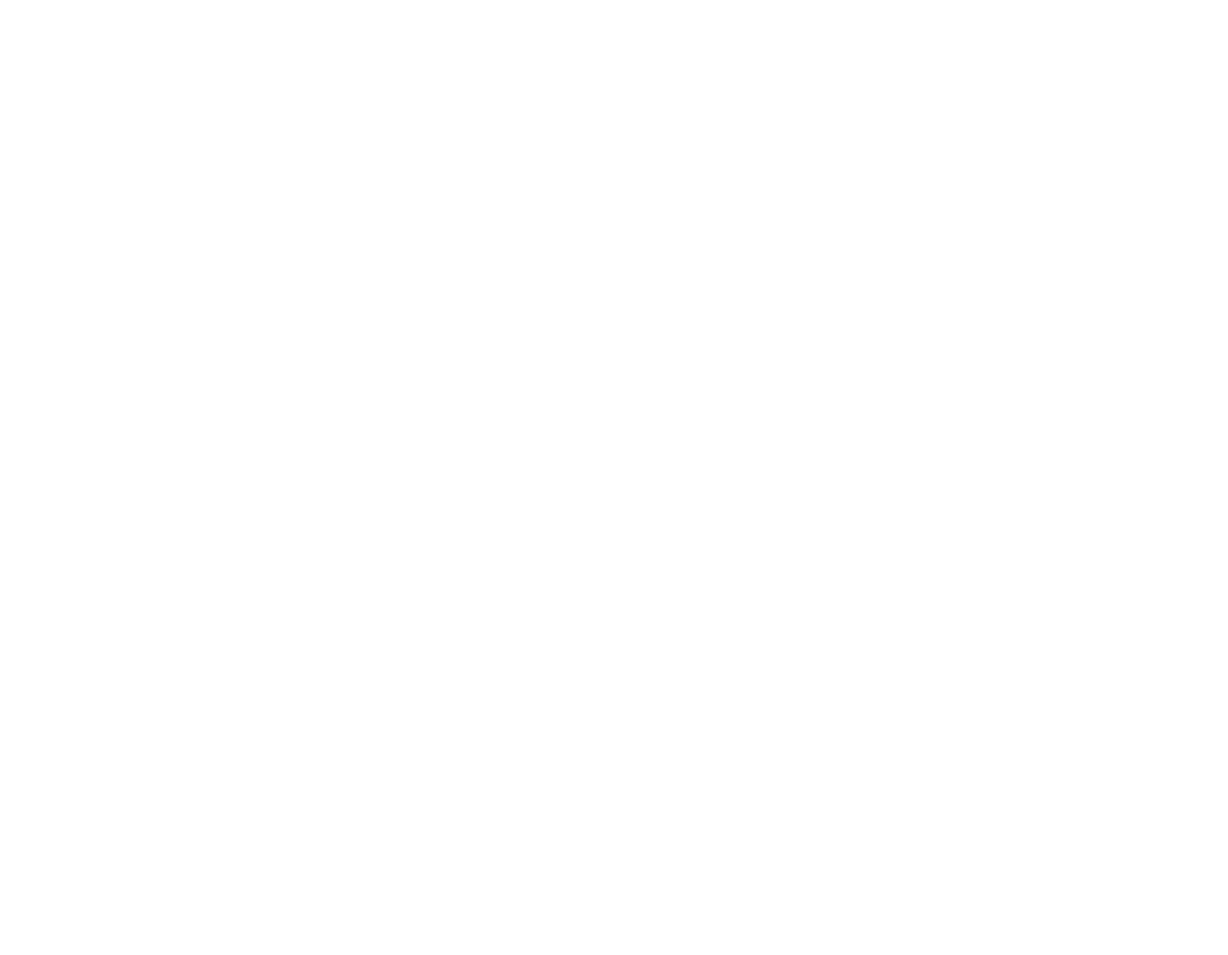
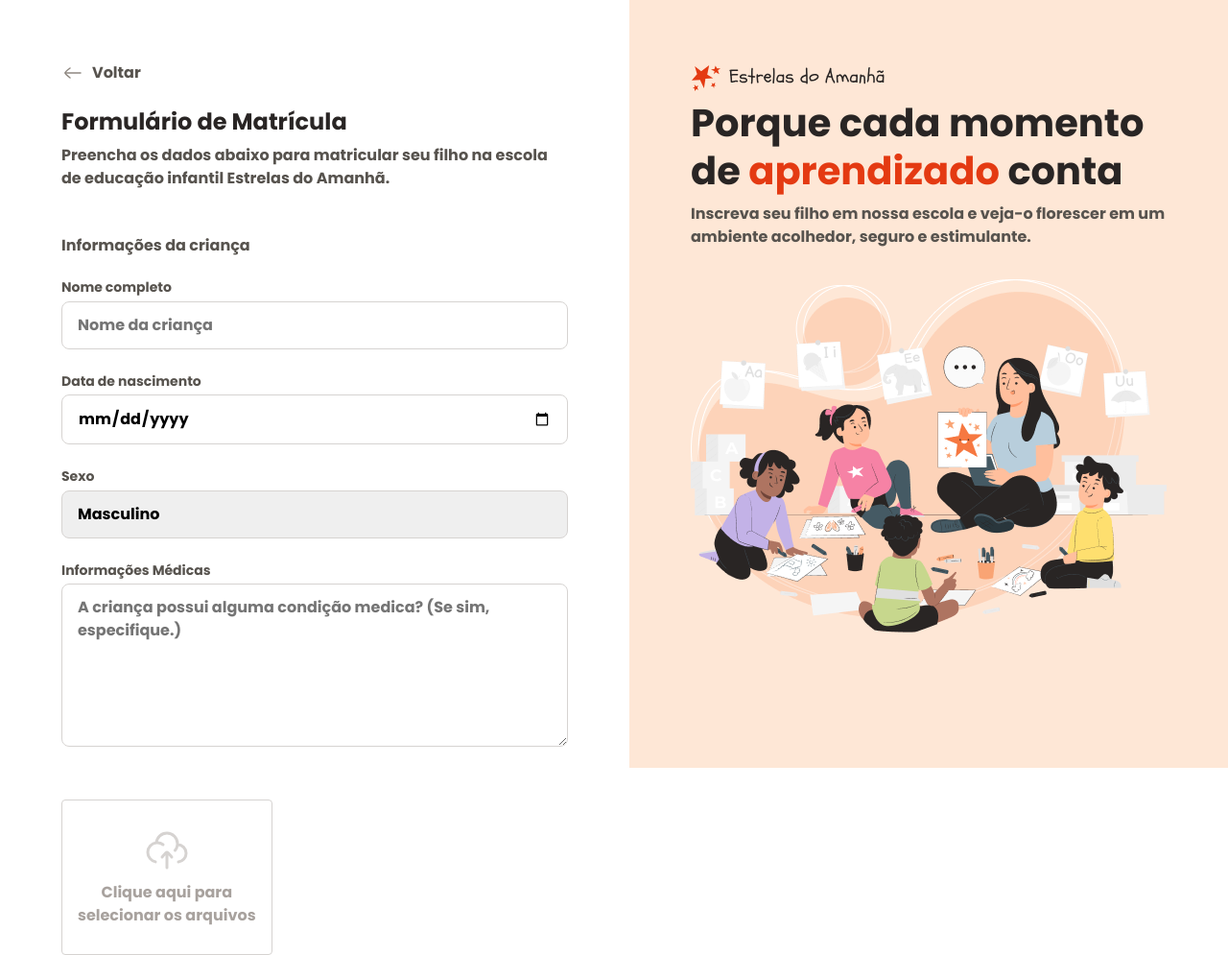
Before and after one commit to vitingg/formulario-de-matriculas, a plain HTML site: page index.html in a window 1280 px wide. Shown: the whole page at 96% size. Before the commit the page ends 800 px from the top, so only its background shows below. Drawn offline with Linux system fonts and the light colour scheme.

Commit message:
adding hover

```diff
--- a/index.html
+++ b/index.html
@@ -1,5 +1,6 @@
 <!DOCTYPE html>
 <html lang="pt-br">
+
 <head>
 
   <link rel="preconnect" href="https://fonts.googleapis.com">
@@ -15,7 +16,82 @@
   <link rel="stylesheet" href="./styles/style.css">
 
 </head>
+
 <body>
 
+  <div id="app">
+    <main>
+      <div class="main-container">
+        <div class="back">
+          <img src="assets/icons/arrow-left-02.svg" alt="arrow">
+          <span>Voltar</span>
+        </div>
+        <h1>Formulário de Matrícula</h1>
+        <p>Preencha os dados abaixo para matricular seu filho na escola de educação infantil Estrelas do Amanhã.</p>
+
+        <form enctype="multipart/form-data" method="post">
+          <fieldset class="child-info">
+            <legend>Informações da criança</legend>
+
+            <div class="input-wrapper">
+              <label for="fullname">Nome completo</label>
+              <input id="fullname" type="text" placeholder="Nome da criança">
+            </div>
+
+            <div class="input-wrapper">
+              <label for="birth">Data de nascimento</label>
+              <input type="date" id="birth" lang="pt-br">
+            </div>
+
+            <div class="select-wrapper">
+              <label for="gender">Sexo</label>
+              <select name="gender" id="gender">
+                <option value="Masculino">Masculino</option>
+                <option value="Feminino">Feminino</option>
+                <option value="Prefiro não responder">Prefiro não responder</option>
+              </select>
+            </div>
+
+            <div class="textarea-wrapper">
+              <label for="mediacal-info">Informações Médicas</label>
+              <textarea name="mediacal-info" id="mediacal-info"
+              cols="30" rows="6" placeholder="A criança possui alguma condição medica? (Se sim, especifique.)"></textarea>
+            </div>
+
+            <div class="droparea-wrapper">
+
+              <label for="birth-file">Certidão de Nascimento</label>
+
+              <div class="dropzone">
+                <input type="file" id="birth-file" name="birth-file">
+
+                <svg width="48" height="48" viewBox="0 0 48 48" fill="none" xmlns="http://www.w3.org/2000/svg">
+                  <path d="M34.9552 18.0221C34.97 18.022 34.985 18.022 35 18.022C39.9706 18.022 44 22.0588 44 27.0386C44 31.6796 40.5 35.5016 36 36M34.9552 18.0221C34.9848 17.6921 35 17.3579 35 17.0202C35 10.9339 30.0752 6 24 6C18.2465 6 13.5247 10.4253 13.0408 16.0638M34.9552 18.0221C34.7506 20.2952 33.8572 22.3692 32.4856 24.033M13.0408 16.0638C7.96796 16.5475 4 20.8278 4 26.0366C4 30.8834 7.43552 34.9264 12 35.8546M13.0408 16.0638C13.3565 16.0337 13.6765 16.0183 14 16.0183C16.2516 16.0183 18.3295 16.7639 20.001 18.022" stroke="#D6D3D1" stroke-width="3" stroke-linecap="round" stroke-linejoin="round"/>
+                  <path d="M24 26V42M24 26C22.5996 26 19.9831 29.9886 19 31M24 26C25.4004 26 28.017 29.9886 29 31" stroke="#D6D3D1" stroke-width="3" stroke-linecap="round" stroke-linejoin="round"/>
+                  </svg>
+
+                <p>Clique aqui para <br> selecionar os arquivos</p>
+              </div>
+            </div>
+
+          </fieldset>
+        </form>
+      </div>
+    </main>
+
+
+    <aside>
+      <div class="aside-container">
+        <header>
+          <img src="assets/icons/Logo-completa.svg" alt="Logo">
+          <h2>Porque cada momento de <span>aprendizado</span> conta</h2>
+          <p>Inscreva seu filho em nossa escola e veja-o florescer em um ambiente acolhedor, seguro e estimulante.</p>
+        </header>
+        <img src="assets/images/Illustration.png" alt="imagem">
+      </div>
+    </aside>
+  </div>
+
 </body>
+
 </html>
--- /dev/null
+++ b/styles/fields/droparea.css
@@ -0,0 +1,35 @@
+.dropzone {
+  border: 1px solid var(--stroke-default);
+  border-radius: .25rem;
+  display: grid;
+  justify-items: center;
+  gap: .5rem;
+
+  text-align: center;
+  padding: 1.75rem 1rem;
+  position: absolute;
+  & input {
+    position: absolute;
+    width: 100%;
+    height: 100%;
+    inset: 0;
+    opacity: 0;
+  }
+
+  & p {
+    color: #A8A29E;
+  }
+  &:hover, &:has(input="focus"){
+    border-width: 2px;
+    border-color: var(--stroke-highlight);
+    background-color: var(--surface-secondary);
+    color: var(--text-tertiary);
+    & p {
+      color: var(--text-tertiary);
+    }
+
+    & svg path {
+      stroke: var(--stroke-highlight)
+    }
+  }
+}
--- /dev/null
+++ b/styles/fields/style.css
@@ -0,0 +1,51 @@
+@import url(droparea.css);
+
+input, textarea, select {
+  appearance: none;
+  width: 100%;
+  border-radius: .5rem;
+  border: 1px solid var(--stroke-default);
+
+  padding: .75rem 1rem;
+
+  font: var(--text)
+}
+
+label {
+  font: var(--text-sm);
+  color: var(--text-secondary);
+
+  display: block;
+  margin-bottom: .25rem;
+}
+
+input:focus, select:focus, textarea:focus, input[type="date"]:focus-within {
+  outline: .25rem solid var(--surface-secondary);
+  border: .125rem solid var(--stroke-highlight);
+  outline-offset: .1px;
+}
+
+input [type="data"] {
+  position: relative;
+  &::-webkit-calendar-picker-indicator {
+
+    display: none;
+  }
+
+  &::before {
+    content: "";
+    position: absolute;
+    background: url(../../assets/icons/calendar-03.svg)
+    center/contain;
+    right: 1rem;
+    width: 1.25rem;
+    height: 1.25rem;
+
+    top: 50%;
+    transform: translateY(-50%);
+  }
+
+  select {
+    background: url(../../assets/icons/arrow-down-01.svg) no-repeat calc(100% - 1rem);
+  }
+}
--- /dev/null
+++ b/styles/forms.css
@@ -0,0 +1,17 @@
+@import url(fields/style.css);
+
+form {
+  margin-top: 3rem;
+}
+
+fieldset {
+  border: none;
+
+  display: grid;
+  gap: 1.5rem;
+}
+
+legend {
+  font: 600 1rem/1.25 var(--font-family);
+  margin-bottom: 1.5rem;
+}
--- a/styles/global.css
+++ b/styles/global.css
@@ -1,7 +1,22 @@
+* {
+  margin: 0;
+  padding: 0;
+  box-sizing: border-box;
+}
+
 body {
-  margin: 0;
-  border: 0;
-  box-sizing: border-box;
+  overflow: hidden;
+
+  font: var(--text);
+  color: var(--text-secondary);
+}
+
+h1,h2 {
+  color: var(--text-primary);
+}
+
+img {
+  max-width: 100%;
 }
 
 :root {
@@ -14,7 +29,7 @@ body {
   --text-tertiary: #8F8881;
   --text-highlight: #E43A12;
 
-  --surface-primary: #FFFFFF
+  --surface-primary: #FFFFFF;
   --surface-secondary: #FEE7D6;
 
   --stroke-default: #D6D3D1;
--- /dev/null
+++ b/styles/layout.css
@@ -0,0 +1,51 @@
+#app {
+  display: grid;
+  grid-template-columns: 51.25% 48.75%;
+  height: 100vh;
+  overflow: hidden;
+}
+
+main {
+  overflow: auto;
+  padding: 4rem;
+
+  .main-container {
+    max-width: 33rem;
+    margin-left: auto;
+  }
+
+  .back {
+    display: flex;
+    align-items: center;
+    gap: .5rem;
+    margin-bottom: 1.5rem;
+  }
+
+  h1 {
+    font: 600 1.5rem/1.25 var(--font-family);
+    margin-bottom: .5rem;
+  }
+}
+
+aside {
+  background-color: var(--surface-secondary);
+  padding: 4rem;
+
+
+  .aside-container {
+    max-width: 31rem;
+
+
+    & > img {
+      margin-top: 2rem;
+    }
+  }
+
+  h2 {
+    font: 600 2.5rem/1.25 var(--font-family);
+    margin-bottom: .5rem;
+    span {
+      color: var(--text-highlight);
+    }
+  }
+}
--- a/styles/style.css
+++ b/styles/style.css
@@ -1 +1,3 @@
 @import url(global.css);
+@import url(layout.css);
+@import url(forms.css);
```
Also changed, not shown: assets/icons/Logo-completa.svg (added), assets/images/Illustration.png (added).
